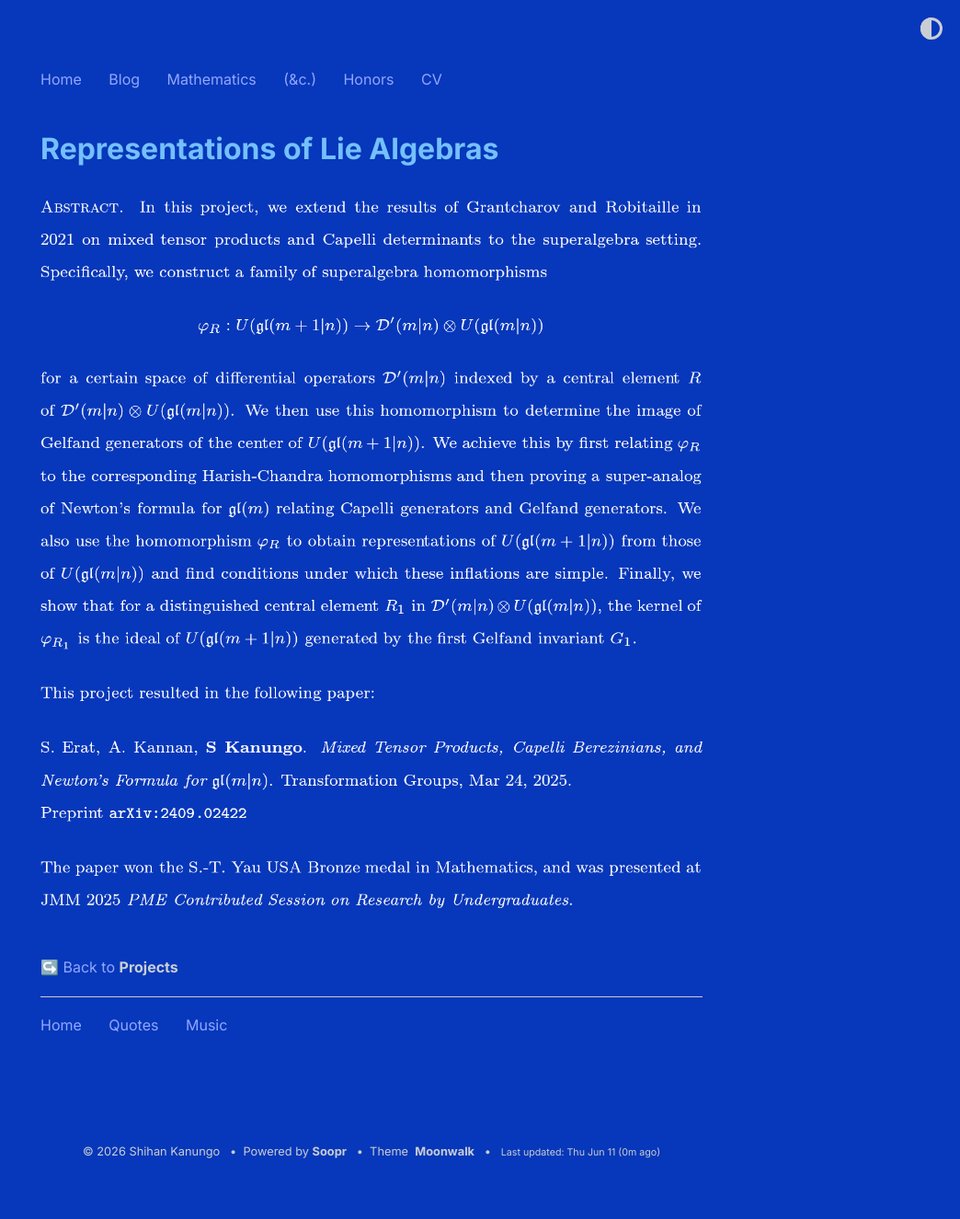
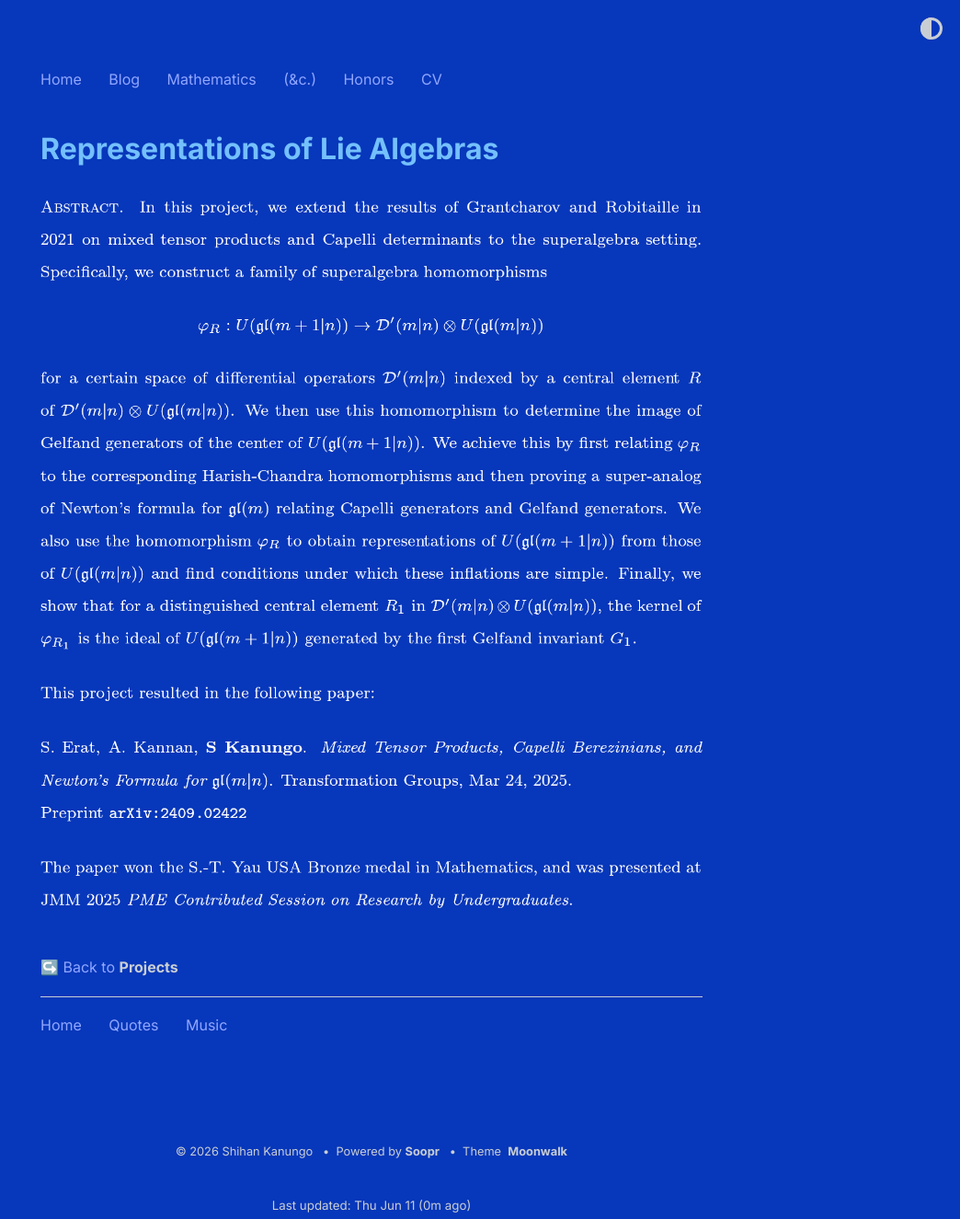
Before and after one commit to shihankanungo/shihankanungo.github.io, a Jekyll site: the page built from primes-24-1.md, in a window 1280 px wide. Shown: the whole page at 92% size, without its empty margins (236-1280 px from the left). Built offline with Jekyll 4.4.1, drawn with Linux system fonts in a browser that asks for light colours; before the commit the page ends 1277 px from its top, so only the background shows below that.

Commit message:
Update default.html

```diff
--- a/_layouts/default.html
+++ b/_layouts/default.html
@@ -23,11 +23,23 @@
           &nbsp;
           {%- endif -%}
           Theme&nbsp; <a href="https://github.com/abhinavs/moonwalk" target="_blank" rel="noreferrer">Moonwalk</a>
-          &nbsp;
-          •
-          &nbsp;
-          <small>Last updated: <span id="last-updated"></span></small>
-          <script>
+        </div>
+      </div>
+    </main>
+
+    {%- if site.soopr -%}
+      {%- if site.soopr.publish_token and jekyll.environment == "production" -%}
+        <script async defer data-soopr-token="{{site.soopr.publish_token}}" src="https://sdk.soopr.co/soopr.js"></script>
+      {%- else -%}
+        <script async defer src="https://sdk.soopr.co/soopr.js"></script>
+      {%- endif -%}
+    {%- endif -%}
+
+    <div style="text-align: center;">
+      <p><small>Last updated: <span id="last-updated"></span></small></p>
+    </div>
+
+    <script>
           function timeAgo(date) {
               const seconds = Math.floor((Date.now() - date.getTime()) / 1000);
 
@@ -54,19 +66,6 @@
 
           updateTimestamp();
           setInterval(updateTimestamp, 60000); // refresh every minute
-          </script>
-        </div>
-      </div>
-    </main>
-
-    {%- if site.soopr -%}
-      {%- if site.soopr.publish_token and jekyll.environment == "production" -%}
-        <script async defer data-soopr-token="{{site.soopr.publish_token}}" src="https://sdk.soopr.co/soopr.js"></script>
-      {%- else -%}
-        <script async defer src="https://sdk.soopr.co/soopr.js"></script>
-      {%- endif -%}
-    {%- endif -%}
-
-
+    </script>
   </body>
 </html>
```
